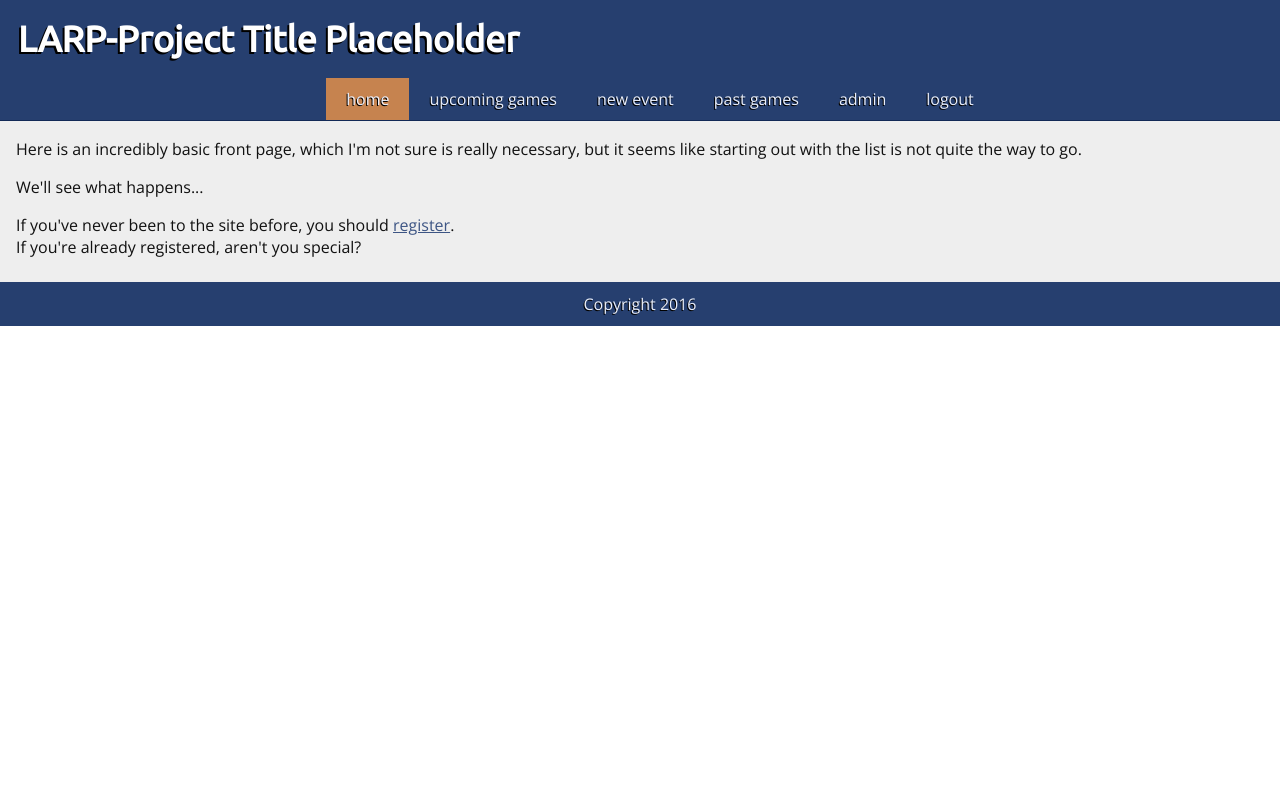
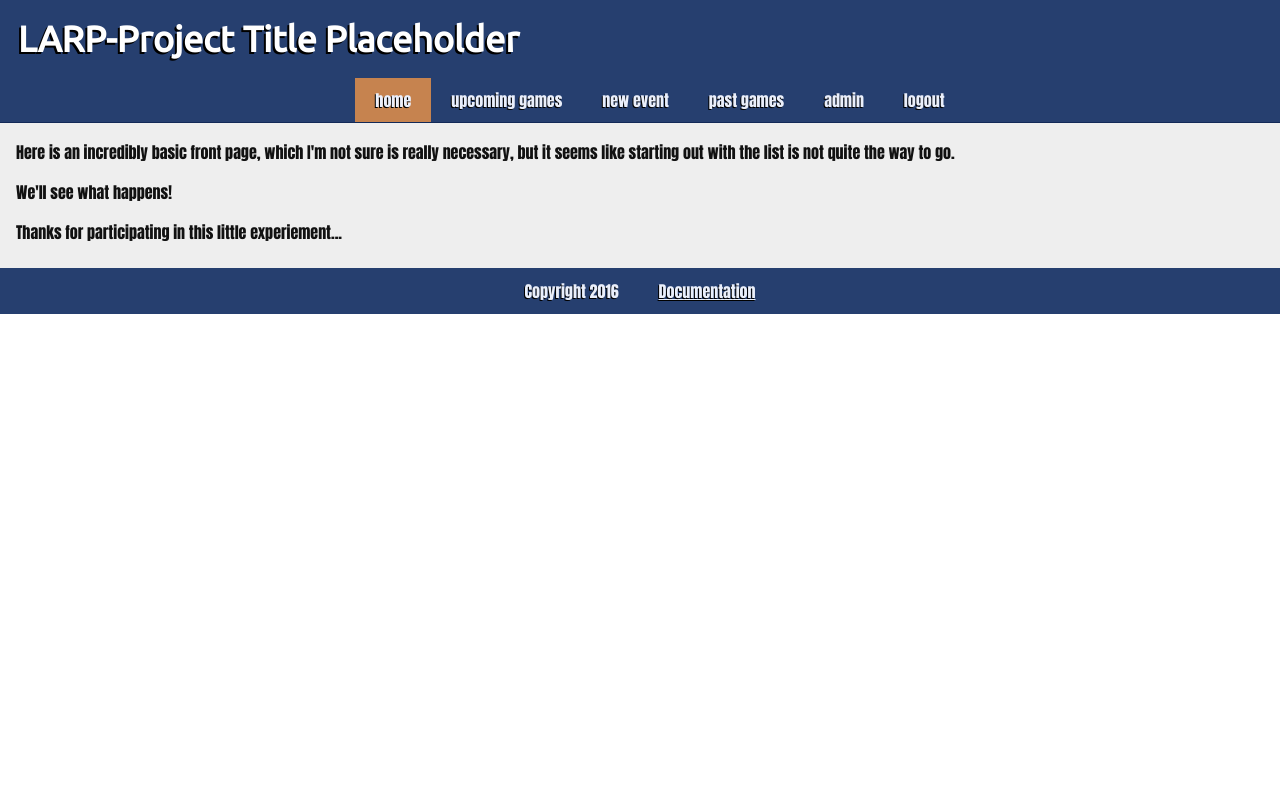
Before and after one commit to elaewin/larp-project, a Django app: page / in a window 1280 px wide. Run offline with Django 3.2, Linux system fonts and the light colour scheme; a user stored in the database is signed in; some libraries are stand-ins or nearby versions.

Commit message:
Added documentation link to the front page, removed reference inviting user to register if they're already logged in.

```diff
--- a/events/templates/home.html
+++ b/events/templates/home.html
@@ -6,12 +6,17 @@
   Here is an incredibly basic front page, which I'm not sure is really necessary,
   but it seems like starting out with the list is not quite the way to go.
 </p>
-<p>We'll see what happens...</p>
+<p>We'll see what happens!</p>
 
-<p>
-  If you've never been to the site before, you should <a href="{% url 'registration_register' %}">register</a>.<br />
-  If you're already registered, aren't you special?
-</p>
-
+{% if user.is_authenticated %}
+  <p>
+    Thanks for participating in this little experiement...
+  </p>
+{% else %}
+  <p>
+    If you've never been to the site before, you should <a href="{% url 'registration_register' %}">register</a>.<br />
+    If you're already registered, aren't you special?
+  </p>
+{% endif %}
 
 {% endblock %}
--- a/larpsite/templates/base.html
+++ b/larpsite/templates/base.html
@@ -39,6 +39,7 @@
     <div id="footer">
     <ul id="footer-bar">
       <li>{% now "Y" as current_year %}Copyright {{ current_year }}</li>
+      <li><a href="http://larp-project.readthedocs.io/en/latest/">Documentation</a></li>
     </ul>
   </body>
 </html>
--- a/static/larpsite.css
+++ b/static/larpsite.css
@@ -10,6 +10,7 @@ body {
     margin:0;
     padding:0;
     min-height:100%;
+    font-family: "Impact", sans-serif;
 }
 
 /* Heading Styles */
@@ -18,9 +19,8 @@ h1, h2, h3, h4, h5, h6 {
     font-family: "Ubuntu", sans-serif;
 }
 
-p, td, th, li {
+p, td, th {
     color: #111;
-    font-family: "Open Sans", sans-serif;
 }
 
 .title {
@@ -155,6 +155,7 @@ ul.tags li {
 /* FOOTER */
 
 #footer {
+    color: #eaeffb;
     margin:0;
     padding:0;
     bottom: 0;
@@ -184,6 +185,11 @@ ul#footer-bar li {
     text-decoration: none;
     text-shadow: -1px 1px #000;
 }
+
+ul#footer-bar li a:link { color: #eaeffb; }
+ul#footer-bar li a:visited { color: #eaeffb; }
+ul#footer-bar li a:hover { color: #dce2ef; }
+ul#footer-bar li a:active { color: #eb4402; }
 
 /* BUTTONS */
 
```
